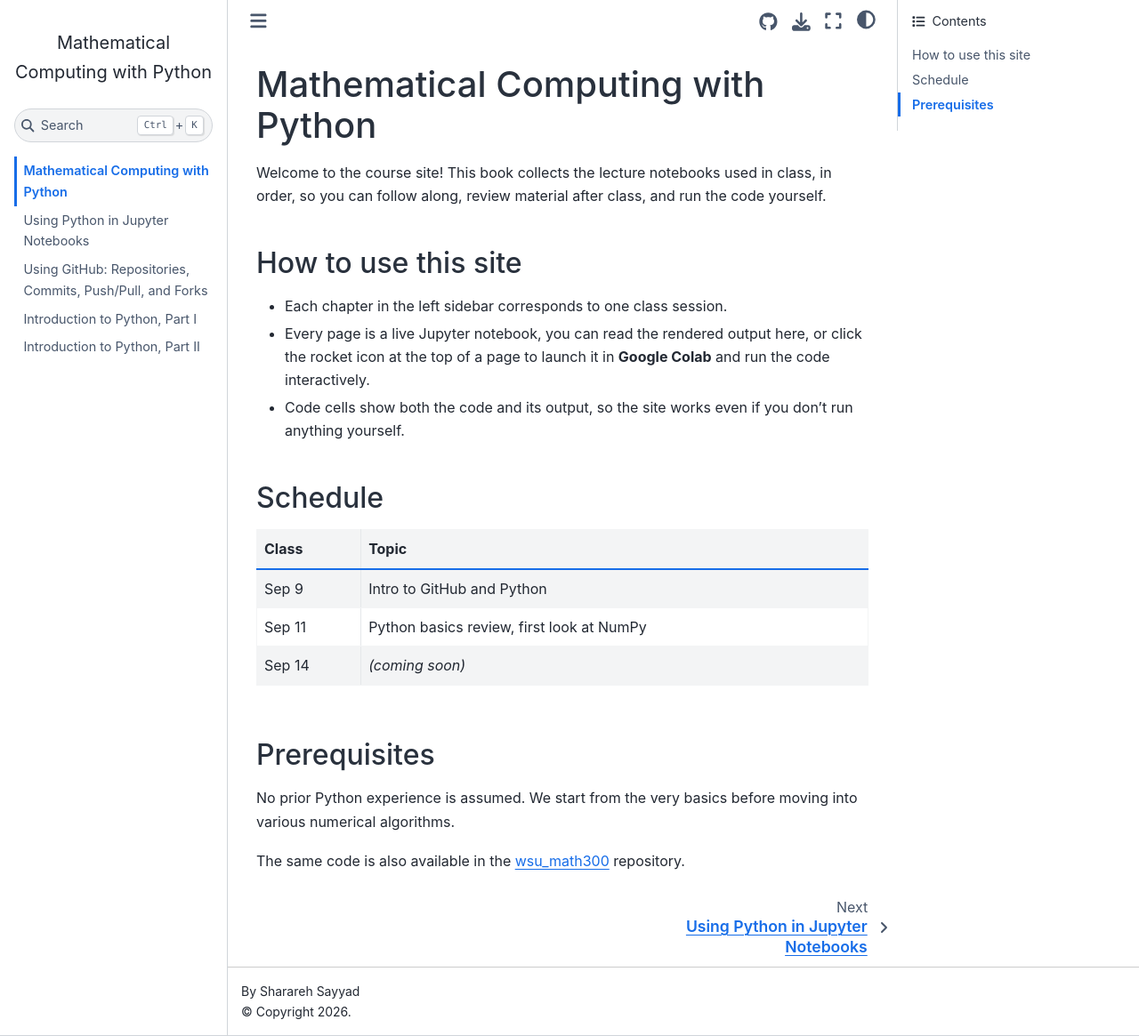
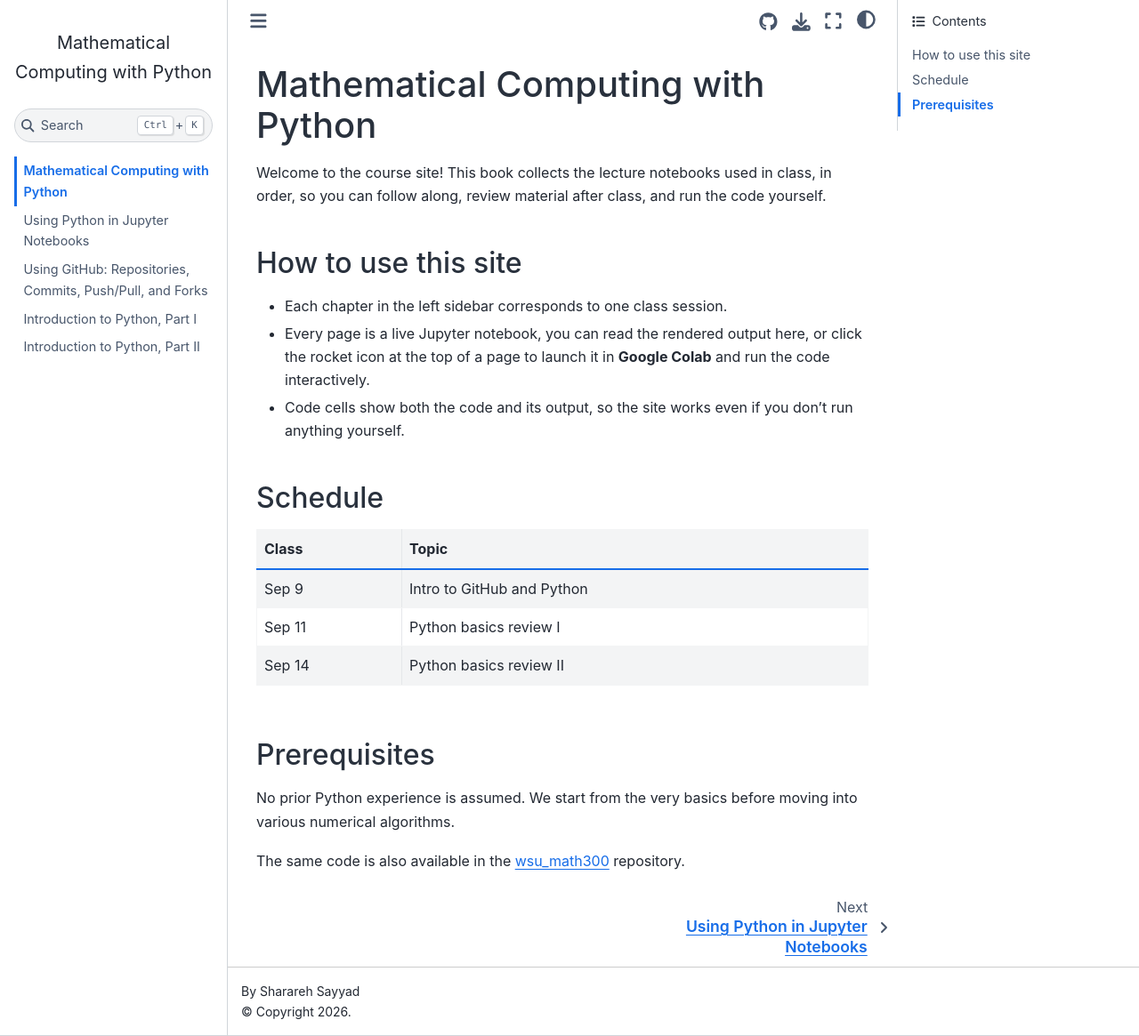
Before and after one commit to say-yas/mathematical_computing_with_python, a Jupyter Book: the page built from book/intro.md, in a window 1280 px wide and 1165 px high. Shown: the whole window at 89% size. Built offline with Jupyter Book 1.0.4 settings and Sphinx 7.4.7 and the Sphinx Book theme 1.1.4, drawn with Linux system fonts in a browser that asks for light colours.

Commit message:
updated intro

```diff
--- a/book/intro.md
+++ b/book/intro.md
@@ -18,8 +18,8 @@ run the code yourself.
 | Class | Topic |
 |---|---|
 | Sep 9 | Intro to GitHub and Python |
-| Sep 11 | Python basics review, first look at NumPy |
-| Sep 14 | *(coming soon)* |
+| Sep 11 | Python basics review I |
+| Sep 14 | Python basics review II |
 
 ## Prerequisites
 
```
